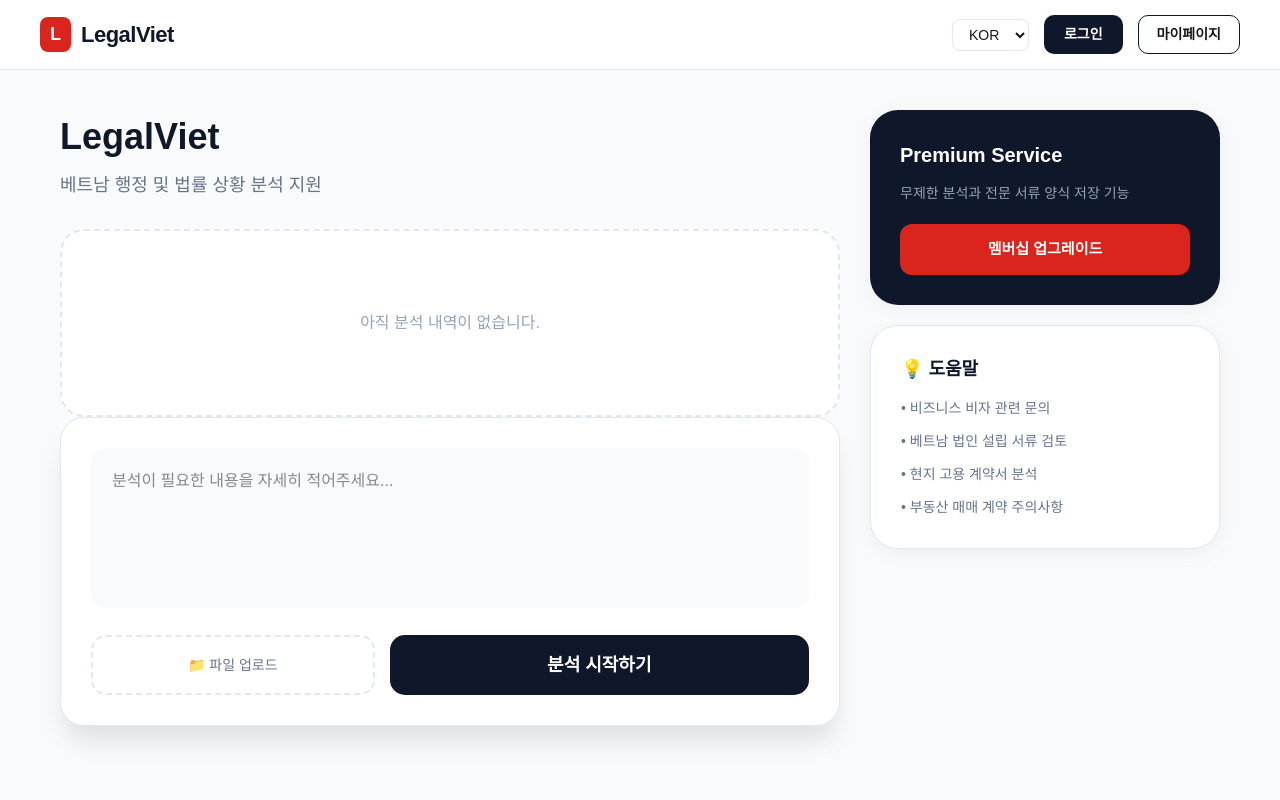
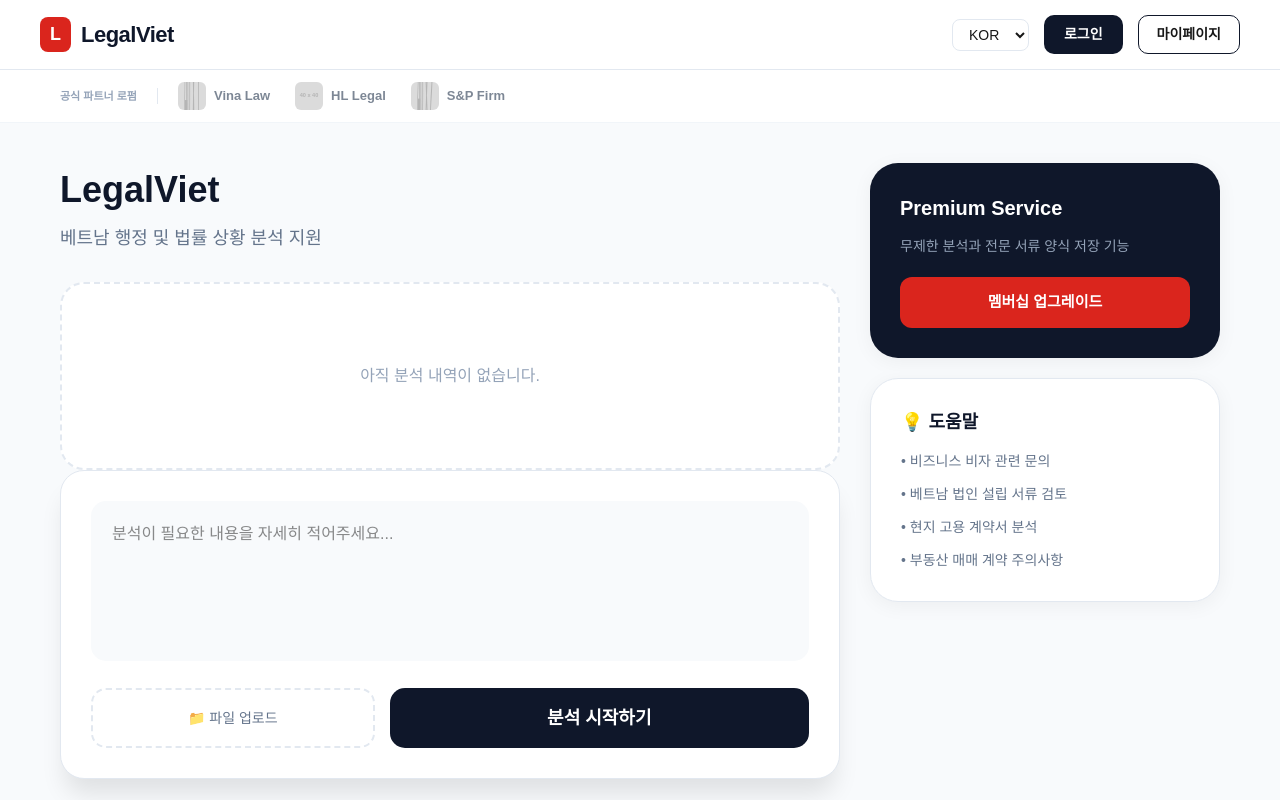
Before and after one commit to Homechiminh/Legalviet, a Next.js app: page / in a window 1280 px wide. Shown: the top 800 px of the page. Built offline with nearby package versions, Linux system fonts and the light colour scheme.

Commit message:
Update page.js

```diff
--- a/src/app/page.js
+++ b/src/app/page.js
@@ -6,6 +6,7 @@
 // 분리된 컴포넌트들 임포트
 import { t } from '@/components/Translations';
 import Navbar from '@/components/Navbar';
+import PartnerBanner from '@/components/PartnerBanner'; // 배너 추가
 import ChatList from '@/components/ChatList';
 import AnalysisForm from '@/components/AnalysisForm';
 import Sidebar from '@/components/Sidebar';
@@ -38,7 +39,6 @@
         if (session) {
           setUser(session.user);
 
-          // 프로필에서 이름 가져오기
           const { data: profile } = await supabase
             .from('profiles')
             .select('name')
@@ -47,7 +47,6 @@
 
           if (profile?.name) setUserName(profile.name);
 
-          // 기존 분석 내역 로드
           const { data: cases } = await supabase
             .from('legal_cases')
             .select('*')
@@ -164,7 +163,6 @@
     }
   };
 
-  // 안전하게 번역 데이터를 가져오기 위한 상수
   const currentT = t[lang] || t['ko'];
 
   return (
@@ -185,6 +183,9 @@
         onMyPage={() => router.push('/mypage')}
         onLogin={() => router.push('/auth/login')}
       />
+
+      {/* 1-2. 파트너 로펌 배너 (Navbar 바로 아래 배치) */}
+      <PartnerBanner lang={lang} />
 
       {/* 2. 메인 영역 */}
       <div className="main-container">
@@ -237,7 +238,7 @@
       {/* 6. 푸터 부품 */}
       <Footer lang={lang} />
 
-      {/* 7. 구독 안내 모달 [수정된 부분] */}
+      {/* 7. 구독 안내 모달 */}
       {showSubscriptionModal && (
         <div className="modal-overlay">
           <div className="modal-box">
```
